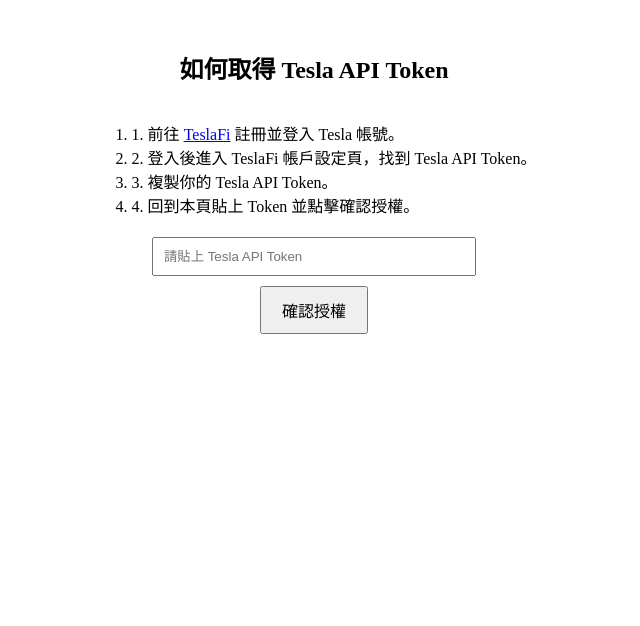
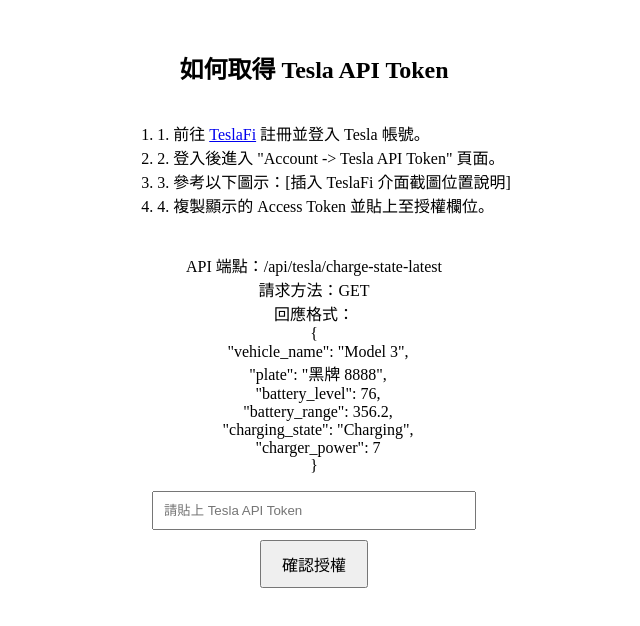
Before and after one commit to JCnTEA/CORN-PAPA-, a Next.js app: page / in a window 1280 px wide. Shown: the top 626 px of the page, without its empty margins (326-966 px from the left). Built offline with nearby package versions, Linux system fonts and the light colour scheme.

Commit message:
Update index.js

```diff
--- a/pages/index.js
+++ b/pages/index.js
@@ -3,6 +3,7 @@
 export default function Page() {
   const [data, setData] = useState(null);
   const [isAuthorized, setIsAuthorized] = useState(false);
+  const [countdown, setCountdown] = useState(60);
 
   useEffect(() => {
     const token = localStorage.getItem('tesla_token');
@@ -21,8 +22,21 @@
     };
 
     fetchData();
-    const interval = setInterval(fetchData, 10000);
-    return () => clearInterval(interval);
+    const dataInterval = setInterval(fetchData, 10000);
+    const countdownInterval = setInterval(() => {
+      setCountdown((prev) => {
+        if (prev <= 1) {
+          window.location.href = '/';
+          return 60;
+        }
+        return prev - 1;
+      });
+    }, 1000);
+
+    return () => {
+      clearInterval(dataInterval);
+      clearInterval(countdownInterval);
+    };
   }, [isAuthorized]);
 
   const handleTokenSubmit = (event) => {
@@ -40,10 +54,22 @@
         <h2>如何取得 Tesla API Token</h2>
         <ol style={{ textAlign: 'left', display: 'inline-block', textAlign: 'left', marginBottom: '20px' }}>
           <li>1. 前往 <a href="https://www.teslafi.com/signup.php" target="_blank" rel="noopener noreferrer">TeslaFi</a> 註冊並登入 Tesla 帳號。</li>
-          <li>2. 登入後進入 TeslaFi 帳戶設定頁，找到 Tesla API Token。</li>
-          <li>3. 複製你的 Tesla API Token。</li>
-          <li>4. 回到本頁貼上 Token 並點擊確認授權。</li>
+          <li>2. 登入後進入 "Account -> Tesla API Token" 頁面。</li>
+          <li>3. 參考以下圖示：[插入 TeslaFi 介面截圖位置說明]</li>
+          <li>4. 複製顯示的 Access Token 並貼上至授權欄位。</li>
         </ol>
+        <p>API 端點：/api/tesla/charge-state-latest<br />
+        請求方法：GET<br />
+        回應格式：<br />
+        {'{'}<br />
+        &nbsp;&nbsp;"vehicle_name": "Model 3",<br />
+        &nbsp;&nbsp;"plate": "黑牌 8888",<br />
+        &nbsp;&nbsp;"battery_level": 76,<br />
+        &nbsp;&nbsp;"battery_range": 356.2,<br />
+        &nbsp;&nbsp;"charging_state": "Charging",<br />
+        &nbsp;&nbsp;"charger_power": 7<br />
+        {'}'}
+        </p>
         <form onSubmit={handleTokenSubmit}>
           <input
             type="text"
@@ -105,6 +131,9 @@
       <p style={{ marginTop: '10px', fontSize: '0.9em', color: 'gray' }}>
         實時監控中，最近更新時間：{new Date().toLocaleTimeString()}
       </p>
+      <p style={{ marginTop: '10px', fontSize: '0.9em', color: 'red' }}>
+        {countdown} 秒後自動返回首頁
+      </p>
     </div>
   );
 }
```
